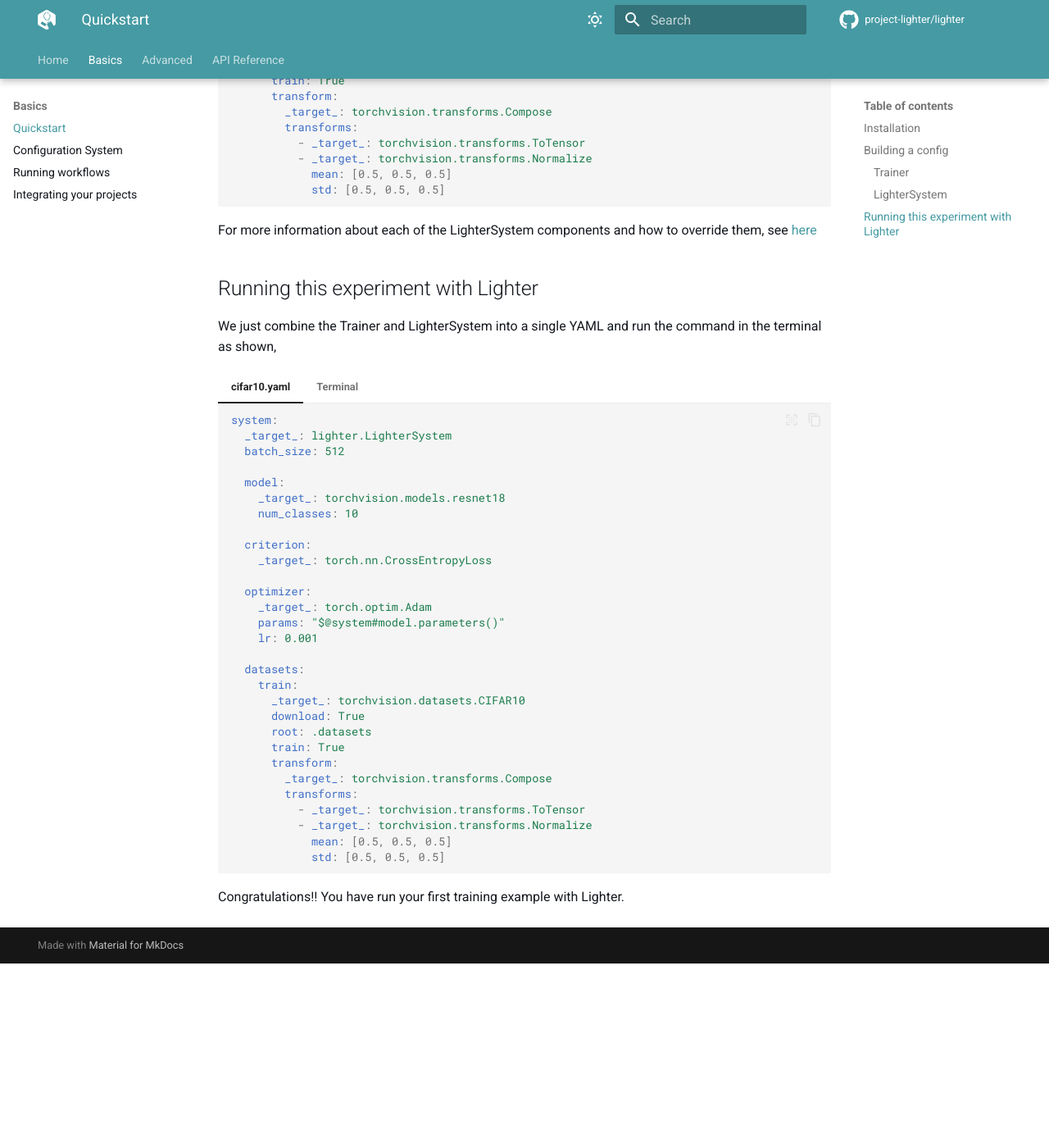
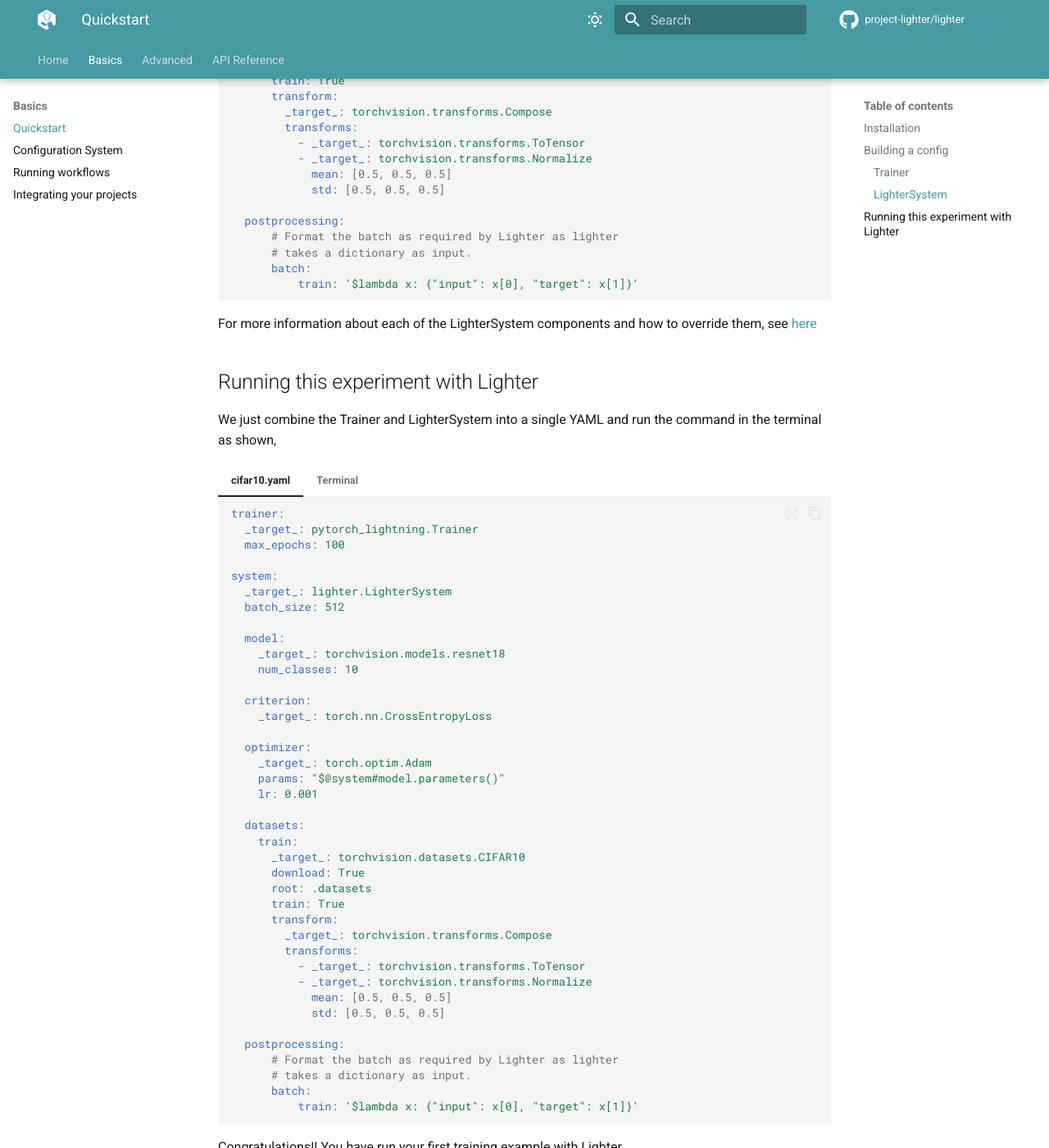
Before and after one commit to project-lighter/lighter, an MkDocs documentation site: the page built from docs/basics/quickstart.md, in a window 1280 px wide and 1400 px high, scrolled down 1827 px. Shown: the whole window at 82% size. Built offline with MkDocs 1.6.1 and Material for MkDocs 9.7.7, drawn with Linux system fonts in a browser that asks for light colours; comment, search, counter and statistics services are not loaded; before the commit the page ends 3002 px from its top, so only the background shows below that.

Commit message:
Update docs and Ci #120

````diff
--- a/docs/basics/quickstart.md
+++ b/docs/basics/quickstart.md
@@ -70,6 +70,13 @@ system:
           - _target_: torchvision.transforms.Normalize
             mean: [0.5, 0.5, 0.5]
             std: [0.5, 0.5, 0.5]
+
+  postprocessing:
+      # Format the batch as required by Lighter as lighter
+      # takes a dictionary as input.
+      batch:
+          train: '$lambda x: {"input": x[0], "target": x[1]}'
+
 ```
 
 For more information about each of the LighterSystem components and how to override them, see [here](./config.md)
@@ -79,6 +86,10 @@ We just combine the Trainer and LighterSystem into a single YAML and run the com
 
 === "cifar10.yaml"
     ```yaml
+    trainer:
+      _target_: pytorch_lightning.Trainer
+      max_epochs: 100
+
     system:
       _target_: lighter.LighterSystem
       batch_size: 512
@@ -109,6 +120,12 @@ We just combine the Trainer and LighterSystem into a single YAML and run the com
                 mean: [0.5, 0.5, 0.5]
                 std: [0.5, 0.5, 0.5]
 
+      postprocessing:
+          # Format the batch as required by Lighter as lighter
+          # takes a dictionary as input.
+          batch:
+              train: '$lambda x: {"input": x[0], "target": x[1]}'
+
     ```
 === "Terminal"
     ```
--- a/pyproject.toml
+++ b/pyproject.toml
@@ -41,7 +41,7 @@ classifiers = [  #! Update me
 
 
 [tool.poetry.dependencies]
-python = "^3.8"
+python = "^3.9"
 torch = "^2.1.2"
 pandas = "^1.5.3"
 pytorch-lightning = "^2.1.3"
````
Also changed, not shown: 3 other files.
